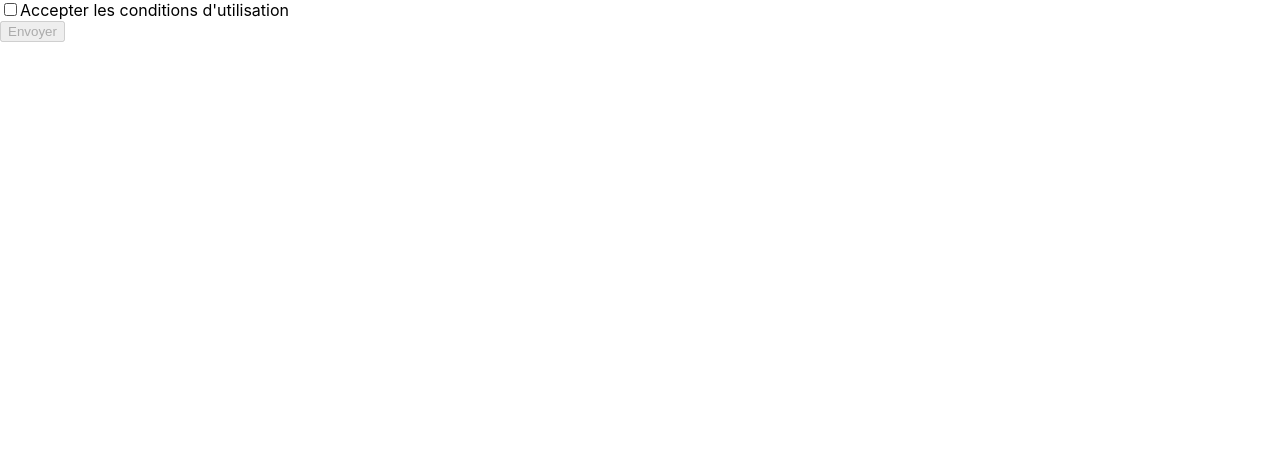
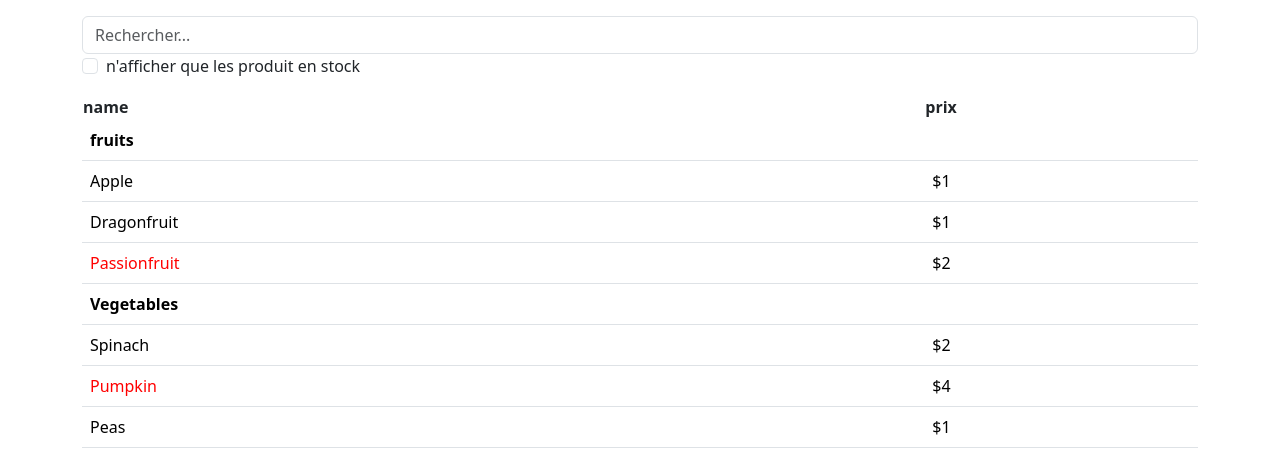
Before and after one commit to hayetmnasrighabri/tutoreact, a React (Create React App) app: page / in a window 1280 px wide. Shown: the top 474 px of the page. Built offline with nearby package versions, Linux system fonts and the light colour scheme.

Commit message:
TP React : Liste de produit

```diff
--- a/package.json
+++ b/package.json
@@ -6,6 +6,7 @@
     "@testing-library/jest-dom": "^5.17.0",
     "@testing-library/react": "^13.4.0",
     "@testing-library/user-event": "^13.5.0",
+    "bootstrap": "^5.3.3",
     "react": "^18.3.1",
     "react-dom": "^18.3.1",
     "react-lorem-ipsum": "^1.4.10",
--- a/src/App.js
+++ b/src/App.js
@@ -1,26 +1,83 @@
 import React, { useState } from 'react'
+import Checkbox from './components/form/Checkbox'
+import Input from './components/form/Input'
+import ProductCategoryRow from './products/ProductCategoryRow'
+import ProductRow from './products/ProductRow'
+const PRODUCTS=[
+  {category: "fruits", price: "$1", stocked: true, name: "Apple"},
+  {category: "fruits", price: "$1", stocked: true, name: "Dragonfruit"},
+  {category: "fruits", price: "$2", stocked: false, name: "Passionfruit"},
+  {category: "Vegetables", price: "$2", stocked: true, name: "Spinach"},
+  {category: "Vegetables", price: "$4", stocked: false, name: "Pumpkin"},
+  {category: "Vegetables", price: "$1", stocked: true, name: "Peas"}
+]
+function App() {
+  const [search, setSearch]=useState('')
+  const [showStockedOnly, setshowStockedOnly] = useState(false)
+  const visibleProducts = PRODUCTS.filter(product =>{
+    if(showStockedOnly && !product.stocked){
+      return false
+    }
+    if(search && !product.name.includes(search)){
+      return false
+    }
+   return true
+  }
 
-function App() {
-  const [isTermAccepted, setIsTermAccepted]= useState(false)
+)
+
   return (
-   <form>
-   <CGUCheckbox checked={isTermAccepted} onCheck={setIsTermAccepted}/>
-   <button disabled={!isTermAccepted}>Envoyer</button>
-   </form>
-  )
-}
-function CGUCheckbox({checked, onCheck}){
-  return(
-    <div>
-      <label>
-        <input
-          type='checkbox'
-          onChange={(e)=>onCheck(e.target.checked)}
-          checked={checked}
-        />
-        Accepter les conditions d'utilisation
-      </label>
+    <div className='container my-3'>
+      <SearchBar
+         showStockedOnly={showStockedOnly}
+         onStockedOnlyChange={setshowStockedOnly}
+         search={search}
+         onSearch={setSearch}
+         />
+      <ProductTable products={visibleProducts}/>
     </div>
   )
 }
+function SearchBar({showStockedOnly, onStockedOnlyChange, search, onSearch}){
+
+  return(
+    <div className='mb-3'>
+      <Input
+       type='text'
+       value={search}
+       onChange={onSearch}
+       placeholder='Rechercher...'
+
+    />
+    <Checkbox
+       id="stocked"
+       checked={showStockedOnly}
+       onChange={onStockedOnlyChange}
+        label="n'afficher que les produit en stock "/>
+    </div>
+
+  )
+}
+function ProductTable({products}){
+  const rows=[]
+  let lastCategory=null
+  for (let product of products){
+    if(product.category!==lastCategory){
+      rows.push(<ProductCategoryRow name={product.category} key={product.category} />)
+    }
+    lastCategory=product.category
+    rows.push(<ProductRow product={product} key={product.name} />)
+  }
+  return(
+    <table className='table'>
+      <thead>
+        <th>name</th>
+        <th>prix</th>
+      </thead>
+      <tbody>
+       {rows}
+      </tbody>
+    </table>
+  )
+}
 export default App
--- /dev/null
+++ b/src/components/form/Checkbox.js
@@ -0,0 +1,20 @@
+import React from 'react'
+
+function Checkbox({checked, label, onChange, id}) {
+  return (
+    <div className='form-check'>
+
+        <input
+          type='checkbox'
+          className='form-check-input'
+          checked={checked}
+          onChange={(e)=>onChange(e.target.checked)}
+        />
+      <label className='form-check-label'>
+        {label}
+      </label>
+    </div>
+  )
+}
+
+export default Checkbox
--- /dev/null
+++ b/src/components/form/Input.js
@@ -0,0 +1,17 @@
+import React from 'react'
+
+function Input({placeholder,value,onChange}) {
+  return (
+    <div>
+      <input
+        className='form-control'
+        type='text'
+        placeholder={placeholder}
+        value={value}
+        onChange={(e)=>onChange(e.target.value)}
+        />
+    </div>
+  )
+}
+
+export default Input
--- a/src/index.js
+++ b/src/index.js
@@ -3,7 +3,8 @@ import ReactDOM from 'react-dom/client';
 import './index.css';
 import App from './App';
 import reportWebVitals from './reportWebVitals';
-
+import 'bootstrap/dist/css/bootstrap.min.css'
+import 'bootstrap/dist/js/bootstrap.min.js'
 const root = ReactDOM.createRoot(document.getElementById('root'));
 root.render(
   <React.StrictMode>
--- /dev/null
+++ b/src/products/ProductCategoryRow.js
@@ -0,0 +1,11 @@
+import React from 'react'
+
+function ProductCategoryRow({name}) {
+  return (
+    <tr>
+        <td colSpan={2}><strong>{name}</strong> </td>
+    </tr>
+  )
+}
+
+export default ProductCategoryRow
--- /dev/null
+++ b/src/products/ProductRow.js
@@ -0,0 +1,13 @@
+import React from 'react'
+
+function ProductRow({product}) {
+    const style = product.stocked ? undefined : {color:'red'}
+  return (
+    <tr>
+        <td style={style}>{product.name}</td>
+        <td>{product.price}</td>
+    </tr>
+  )
+}
+
+export default ProductRow
```
Also changed, not shown: 1 other file (tests, documents, lock files or other folders).
